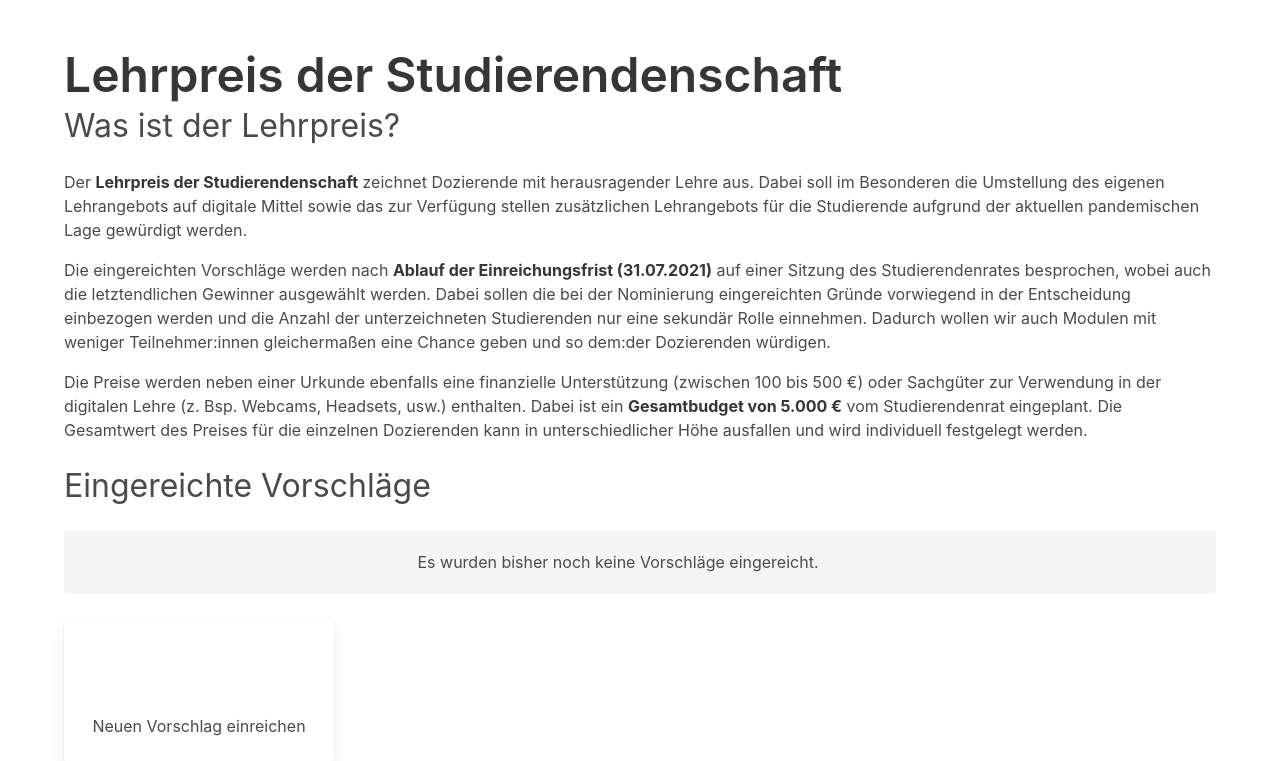
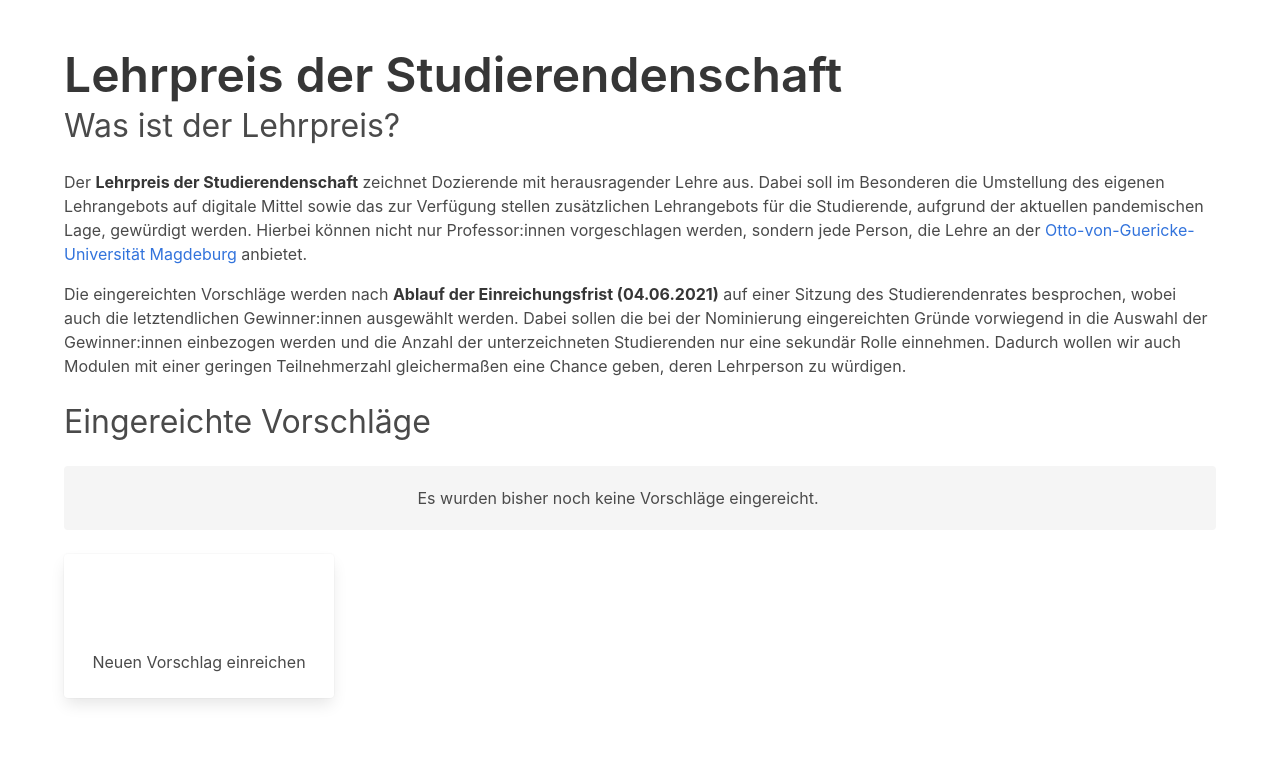
Before and after one commit to aiventimptner/lehrpreis.stura-md.de, a Django app: page / in a window 1280 px wide. Shown: the top 761 px of the page. After the commit the page ends 704 px from the top, so only its background shows below. Run offline with Django 3.2, Linux system fonts and the light colour scheme; data that the repository does not hold is empty; some libraries are stand-ins or nearby versions.

Commit message:
Update information

```diff
--- a/award/templates/award/lecturer_list.html
+++ b/award/templates/award/lecturer_list.html
@@ -8,24 +8,18 @@
         <p>
             Der <strong>Lehrpreis der Studierendenschaft</strong> zeichnet Dozierende mit herausragender Lehre aus.
             Dabei soll im Besonderen die Umstellung des eigenen Lehrangebots auf digitale Mittel sowie das zur
-            Verfügung stellen zusätzlichen Lehrangebots für die Studierende aufgrund der aktuellen pandemischen Lage
-            gewürdigt werden.
+            Verfügung stellen zusätzlichen Lehrangebots für die Studierende, aufgrund der aktuellen pandemischen Lage,
+            gewürdigt werden. Hierbei können nicht nur Professor:innen vorgeschlagen werden, sondern jede Person, die
+            Lehre an der <a href="https://www.ovgu.de">Otto-von-Guericke-Universität Magdeburg</a> anbietet.
         </p>
 
         <p>
-            Die eingereichten Vorschläge werden nach <strong>Ablauf der Einreichungsfrist (31.07.2021)</strong> auf einer Sitzung des
-            Studierendenrates besprochen, wobei auch die letztendlichen Gewinner ausgewählt werden. Dabei sollen die
-            bei der Nominierung eingereichten Gründe vorwiegend in der Entscheidung einbezogen werden und die Anzahl
-            der unterzeichneten Studierenden nur eine sekundär Rolle einnehmen. Dadurch wollen wir auch Modulen mit
-            weniger Teilnehmer:innen gleichermaßen eine Chance geben und so dem:der Dozierenden würdigen.
-        </p>
-
-        <p>
-            Die Preise werden neben einer Urkunde ebenfalls eine finanzielle Unterstützung (zwischen 100 bis 500 €)
-            oder Sachgüter zur Verwendung in der digitalen Lehre (z. Bsp. Webcams, Headsets, usw.) enthalten. Dabei ist
-            ein <strong>Gesamtbudget von 5.000 €</strong> vom Studierendenrat eingeplant. Die Gesamtwert des Preises
-            für die einzelnen Dozierenden kann in unterschiedlicher Höhe ausfallen und wird individuell festgelegt
-            werden.
+            Die eingereichten Vorschläge werden nach <strong>Ablauf der Einreichungsfrist (04.06.2021)</strong> auf
+            einer Sitzung des Studierendenrates besprochen, wobei auch die letztendlichen Gewinner:innen ausgewählt
+            werden. Dabei sollen die bei der Nominierung eingereichten Gründe vorwiegend in die Auswahl der
+            Gewinner:innen einbezogen werden und die Anzahl der unterzeichneten Studierenden nur eine sekundär Rolle
+            einnehmen. Dadurch wollen wir auch Modulen mit einer geringen Teilnehmerzahl gleichermaßen eine Chance
+            geben, deren Lehrperson zu würdigen.
         </p>
     </div>
 
```
